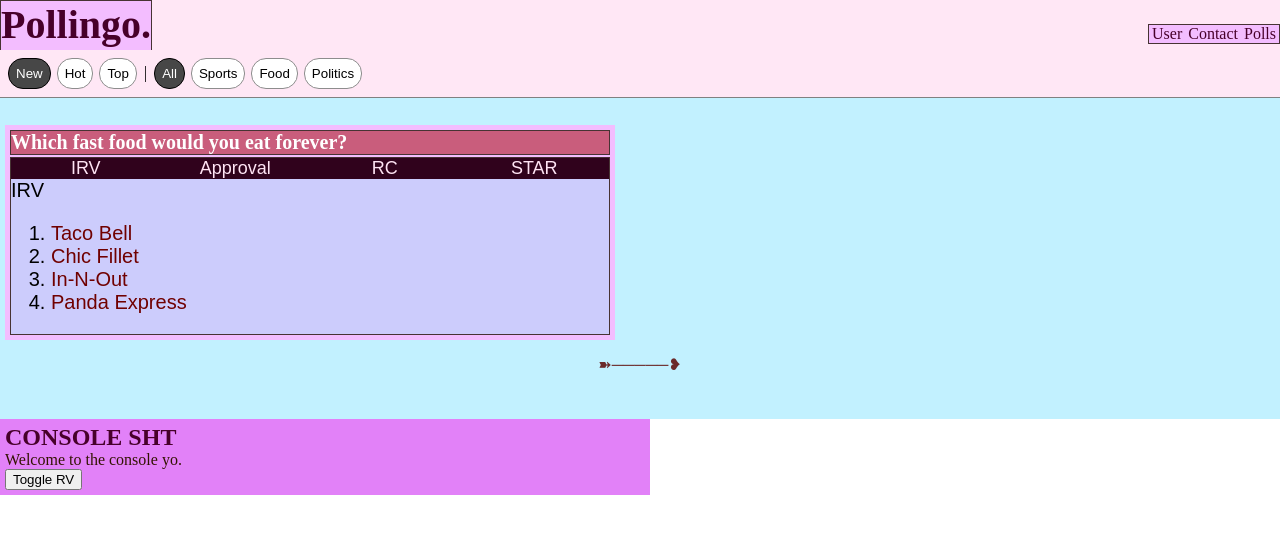
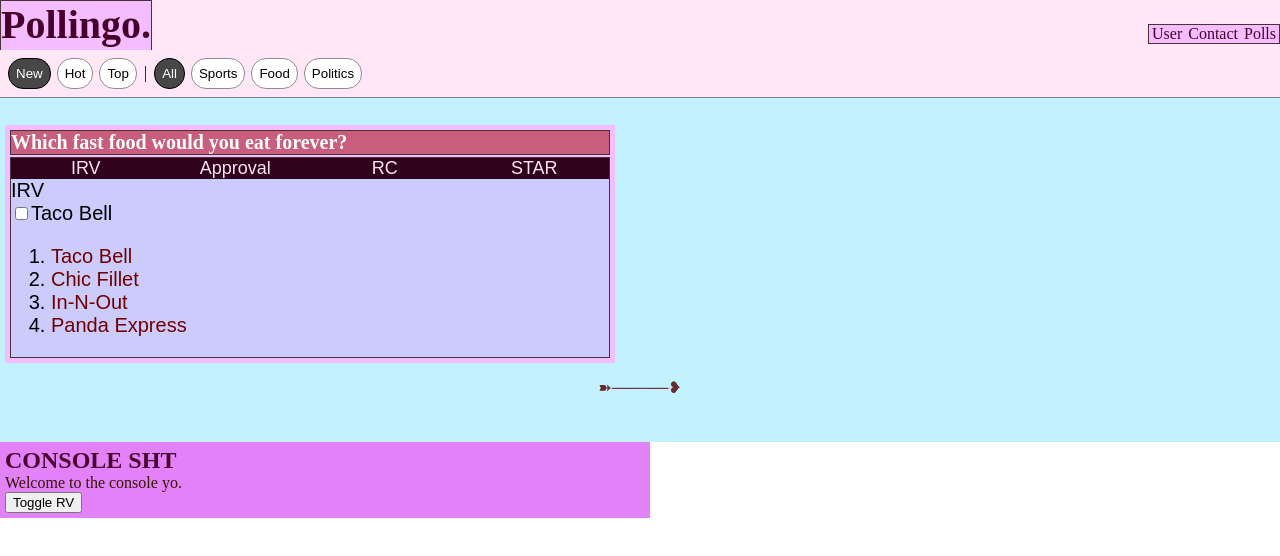
Before and after one commit to el7/Pollingo, a React (Create React App) app in the folder pollingo/: page / in a window 1280 px wide. Shown: the top 556 px of the page. Built offline with nearby package versions, Linux system fonts and the light colour scheme.

Commit message:
getting a checkbox working. need to figure out how to switch between cb and radios...

```diff
--- a/pollingo/src/css/main.css
+++ b/pollingo/src/css/main.css
@@ -243,14 +243,17 @@
 
 .pollbox-1 footer .pollTypeIRV {
   color: #700000;
+  list-style-type: georgian;
 }
 
 .pollbox-1 footer .pollTypeApproval {
   color: #000072;
+  list-style-type: katakana-iroha;
 }
 
 .pollbox-1 footer .pollTypeRC {
   color: #026807;
+  list-style-type: hiragana;
 }
 
 .pollbox-1 footer .pollTypeSTAR {
--- a/pollingo/src/js/components/pollboxComponent.js
+++ b/pollingo/src/js/components/pollboxComponent.js
@@ -70,6 +70,10 @@
 
                         <span>{pollTypes[tabSelected]}</span>
 
+                        <br />
+                        <input type="checkbox" name="cb" value="tb"></input>
+                        <label for="cb">{props.a1}</label>
+
                         <ol><li>
                         <span className={pollTypeClass}>{props.a1}</span>
                         </li><li>
--- a/pollingo/src/scss/5-modules/_PollBox.scss
+++ b/pollingo/src/scss/5-modules/_PollBox.scss
@@ -99,14 +99,17 @@
 
     .pollTypeIRV {
       color: rgb(112, 0, 0);
+      list-style-type: georgian;
     }
 
     .pollTypeApproval {
       color: rgb(0, 0, 114);
+      list-style-type: katakana-iroha;
     }
 
     .pollTypeRC {
       color: rgb(2, 104, 7);
+      list-style-type: hiragana;
     }
 
     .pollTypeSTAR {
```
Also changed, not shown: 1 other file (tests, documents, lock files or other folders).
